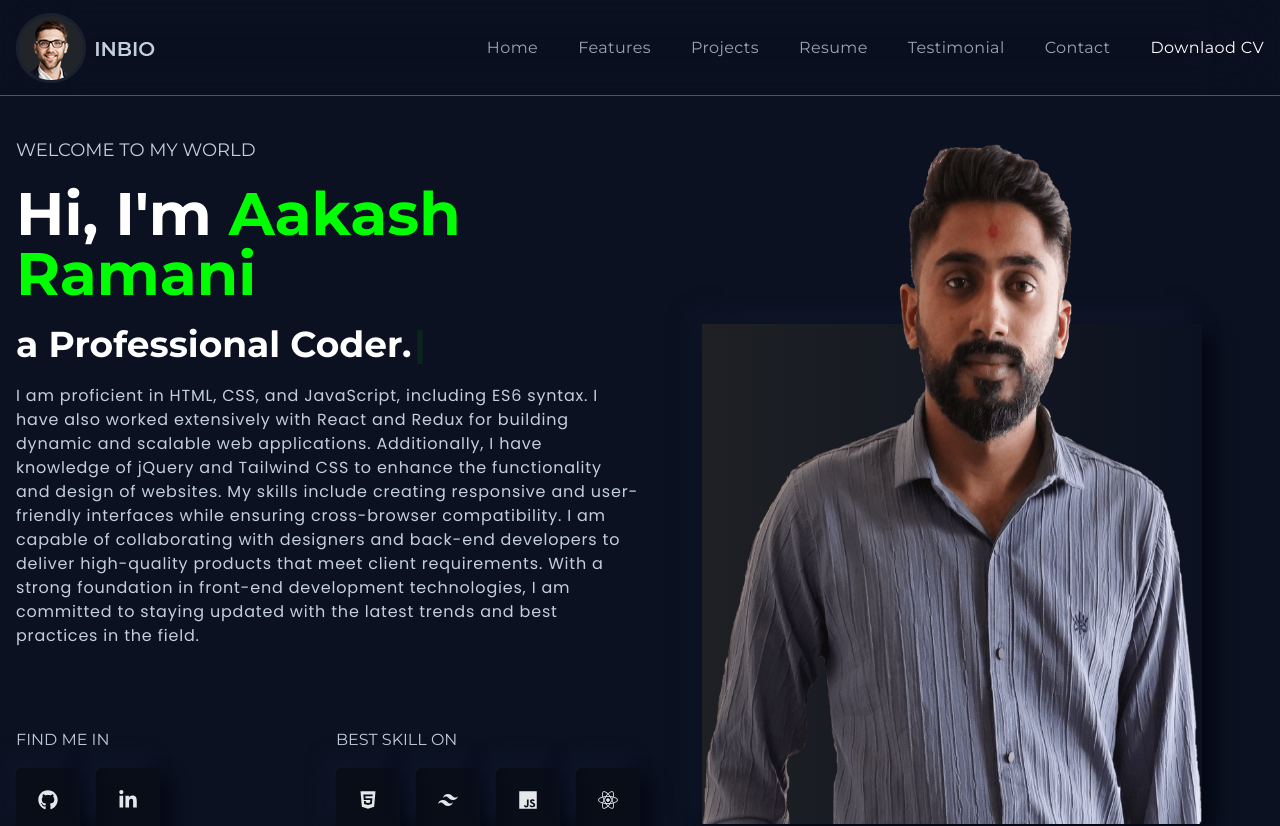
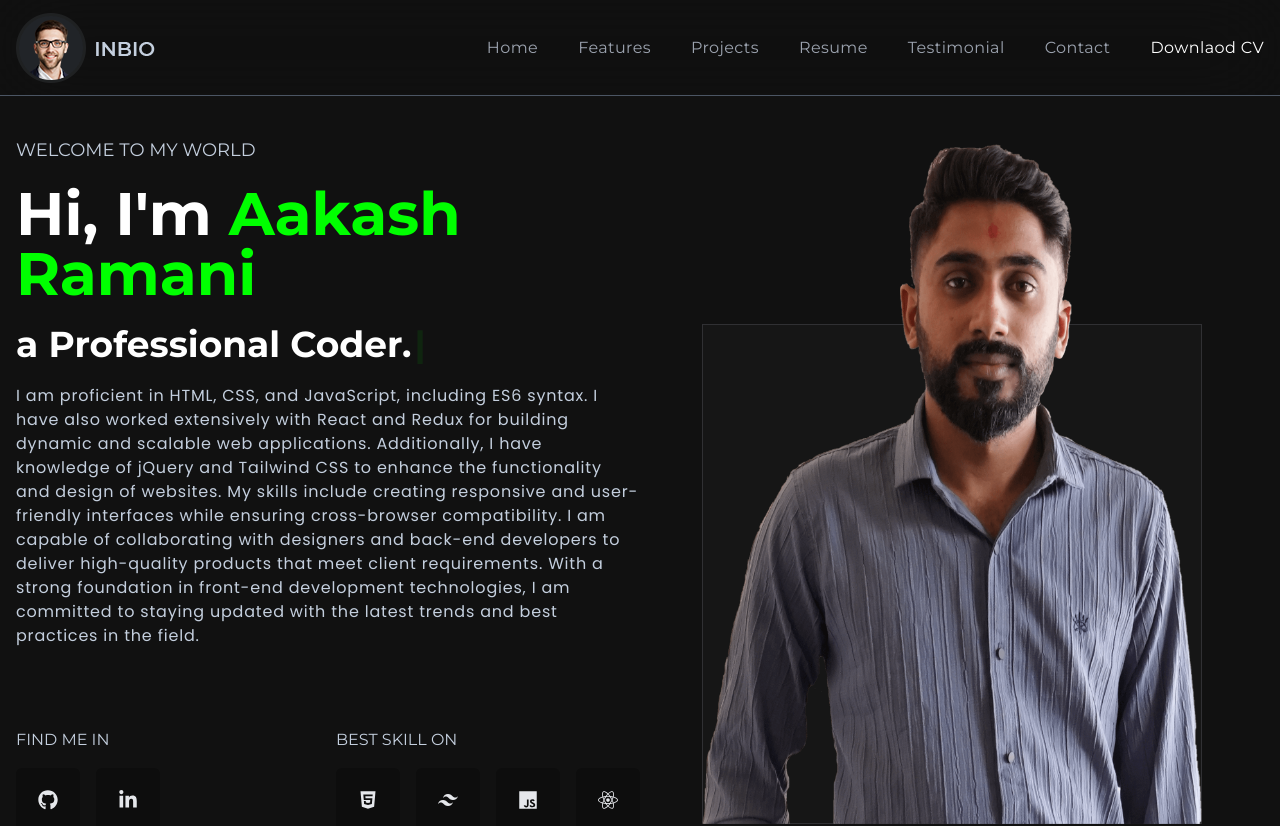
Before and after one commit to AksRamani/PortfolioV2, a React (Vite) app: page / in a window 1280 px wide. Shown: the top 826 px of the page. Built offline with nearby package versions, Linux system fonts and the light colour scheme.

Commit message:
themes changes

```diff
--- a/src/components/Skills.tsx
+++ b/src/components/Skills.tsx
@@ -98,16 +98,16 @@ const Skills = () => {
 
         <div className=" grid grid-cols-1 sm:grid-cols-2 md:grid-cols-3 lg:grid-cols-4 xl:grid-cols-6 gap-4 p-4 text-center">
 
-            <span className="skills-bannerIcon mx-auto">
+            <span className="skills-bannerIcon mx-auto bounce">
               <FaHtml5 />
             </span>
-            <span className="skills-bannerIcon mx-auto">
+            <span className="skills-bannerIcon mx-auto bounce2">
               <SiTailwindcss />
             </span>
-            <span className="skills-bannerIcon mx-auto">
+            <span className="skills-bannerIcon mx-auto bounce3">
               <IoLogoJavascript />
             </span>
-            <span className="skills-bannerIcon mx-auto">
+            <span className="skills-bannerIcon mx-auto bounce4">
               <FaReact />
             </span>
           </div>
--- a/src/components/Testimonial.tsx
+++ b/src/components/Testimonial.tsx
@@ -10,7 +10,7 @@ function SampleNextArrow(props: any) {
   const { onClick } = props;
   return (
     <div
-      className="w-14 h-12 bg-[#0c1821] hover:bg-black duration-300 rounded-md text-2xl text-gray-400 flex justify-center items-center absolute top-0 right-0 shadow-shadowOne cursor-pointer z-10"
+      className="w-14 h-12 bg-[#161616] hover:bg-black duration-300 rounded-md text-2xl border-[#2C2C2F] border text-gray-400 flex justify-center items-center absolute top-0 right-0 shadow-shadowOne cursor-pointer z-10"
       onClick={onClick}
     >
       <HiArrowRight />
@@ -22,7 +22,7 @@ function SamplePrevArrow(props: any) {
   const { onClick } = props;
   return (
     <div
-      className="w-14 h-12 bg-[#0c1821] hover:bg-black duration-300 rounded-md text-2xl text-gray-400 flex justify-center items-center absolute top-0 right-20 shadow-shadowOne cursor-pointer z-10"
+      className="w-14 h-12 bg-[#161616] hover:bg-black duration-300 rounded-md text-2xl border-[#2C2C2F] border text-gray-400 flex justify-center items-center absolute top-0 right-20 shadow-shadowOne cursor-pointer z-10"
       onClick={onClick}
     >
       <HiArrowLeft />
@@ -71,7 +71,7 @@ const Testimonial = () => {
                 width: "12px",
                 height: "12px",
                 color: "blue",
-                background: "#ff014f",
+                background: "#04C504",
                 borderRadius: "50%",
                 cursor: "pointer",
               }
@@ -120,7 +120,7 @@ const Testimonial = () => {
                 <div className="w-full lgl:w-[60%] h-full flex flex-col justify-between">
                   <img className="w-20 lgl:w-32" src={quote} alt="quote" />
                   <div className="w-full h-[70%] py-10 bg-gradient-to-r from-[#1e2024] to-[#23272b] rounded-lg shadow-shadowOne p-4 lgl:p-8 flex flex-col justify-center gap-4 lgl:gap-8">
-                    <div className="flex flex-col justify-between lgl:items-center py-6 border-b-2 border-b-gray-900">
+                    <div className="flex flex-col justify-between lgl:items-center py-6 border-b-2 border-b-[#0000]">
                       <div>
                         <h3 className="text-xl lgl:text-2xl font-medium tracking-wide">
                           Travel Mobile App Design.
--- a/src/style/index.css
+++ b/src/style/index.css
@@ -18,10 +18,10 @@
     @apply bg-black bg-opacity-40;
   }
   .contactInput {
-    @apply w-full h-12 rounded-lg border-b-[1px] border-b-gray-600 bg-[#020617] text-lightText px-4 active:outline-none focus-visible:outline-designColor outline-none focus-visible:border-b-transparent duration-300;
+    @apply w-full h-12 rounded-lg border-b-[1px] border-b-gray-600 bg-[#000000] text-lightText px-4 active:outline-none focus-visible:outline-designColor outline-none focus-visible:border-b-transparent duration-300;
   }
   .contactTextArea {
-    @apply w-full rounded-lg border-b-[1px] border-b-gray-600 bg-[#020617] text-lightText px-4 py-2 active:outline-none focus-visible:outline-designColor outline-none focus-visible:border-b-transparent duration-300 resize-none;
+    @apply w-full rounded-lg border-b-[1px] border-b-gray-600 bg-[#000000] text-lightText px-4 py-2 active:outline-none focus-visible:outline-designColor outline-none focus-visible:border-b-transparent duration-300 resize-none;
   }
 }
 .footer-transform{
@@ -38,3 +38,59 @@
   height: 50px;
   width: 50px;
 }
+.bg-gradient-to-r{
+ background: #161616;
+ border: 1px solid #303033;
+}
+.bg-gradient-to-r:hover{
+  background: #1f1f1f !important;
+}
+
+  .bounce {
+    animation: bounce 2s ease infinite;
+  }
+@keyframes bounce {
+  70% { transform:translateY(0%); }
+  80% { transform:translateY(-15%); }
+  90% { transform:translateY(0%); }
+  95% { transform:translateY(-7%); }
+  97% { transform:translateY(0%); }
+  99% { transform:translateY(-3%); }
+  100% { transform:translateY(0); }
+}
+.bounce2 {
+  animation: bounce 4s ease infinite;
+}
+@keyframes bounce {
+70% { transform:translateY(0%); }
+80% { transform:translateY(-15%); }
+90% { transform:translateY(0%); }
+95% { transform:translateY(-7%); }
+97% { transform:translateY(0%); }
+99% { transform:translateY(-3%); }
+100% { transform:translateY(0); }
+}
+.bounce3 {
+  animation: bounce 6s ease infinite;
+}
+@keyframes bounce {
+70% { transform:translateY(0%); }
+80% { transform:translateY(-15%); }
+90% { transform:translateY(0%); }
+95% { transform:translateY(-7%); }
+97% { transform:translateY(0%); }
+99% { transform:translateY(-3%); }
+100% { transform:translateY(0); }
+}
+.bounce4 {
+  animation: bounce 8s ease infinite;
+}
+@keyframes bounce {
+70% { transform:translateY(0%); }
+80% { transform:translateY(-15%); }
+90% { transform:translateY(0%); }
+95% { transform:translateY(-7%); }
+97% { transform:translateY(0%); }
+99% { transform:translateY(-3%); }
+100% { transform:translateY(0); }
+}
--- a/tailwind.config.js
+++ b/tailwind.config.js
@@ -18,13 +18,13 @@ export default {
         xl: "1280px",
       },
       colors: {
-        bodyColor: "#0B1120",
+        bodyColor: "#111111",
         lightText: "#c4cfde",
-        boxBg: "linear-gradient(145deg, #1e2024, #23272b)",
+        boxBg: "linear-gradient(145deg, #1e2024, #000)",
         designColor: "#00FF00",
       },
       boxShadow: {
-        shadowOne: "10px 10px 19px #030712, -10px -10px 19px #0f172a",
+        shadowOne: "10px 10px 19px #030712, -10px -10px 19px #00000",
       },
     },
   },
```
